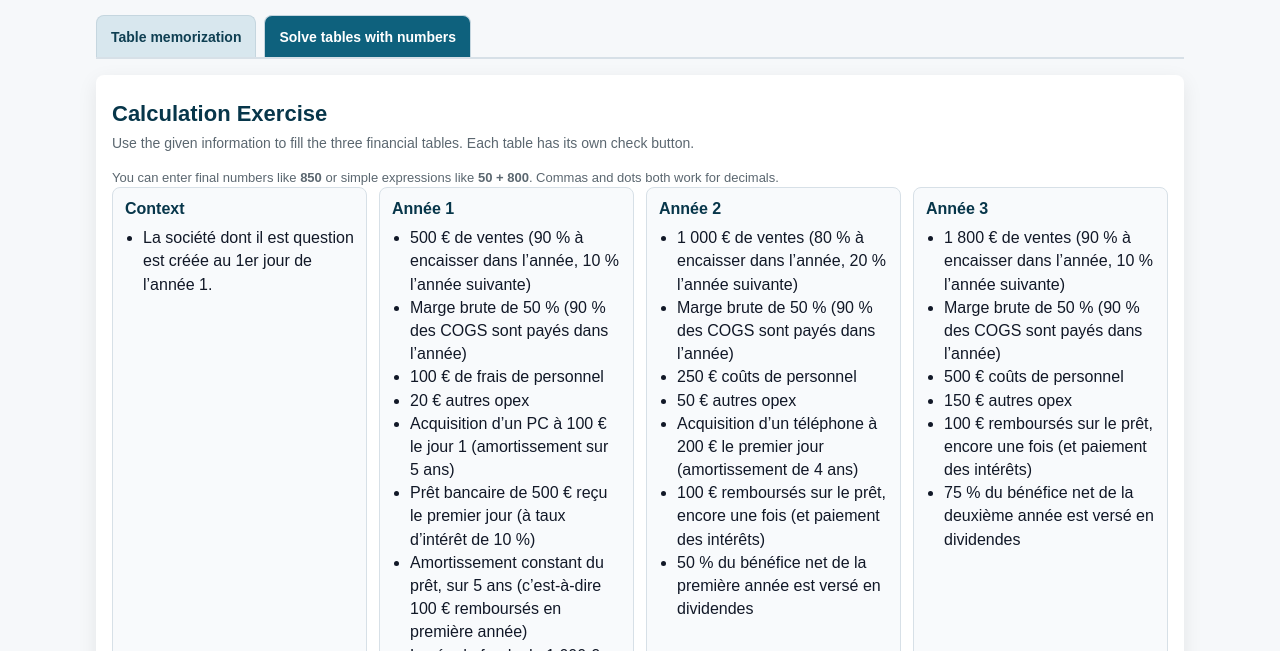
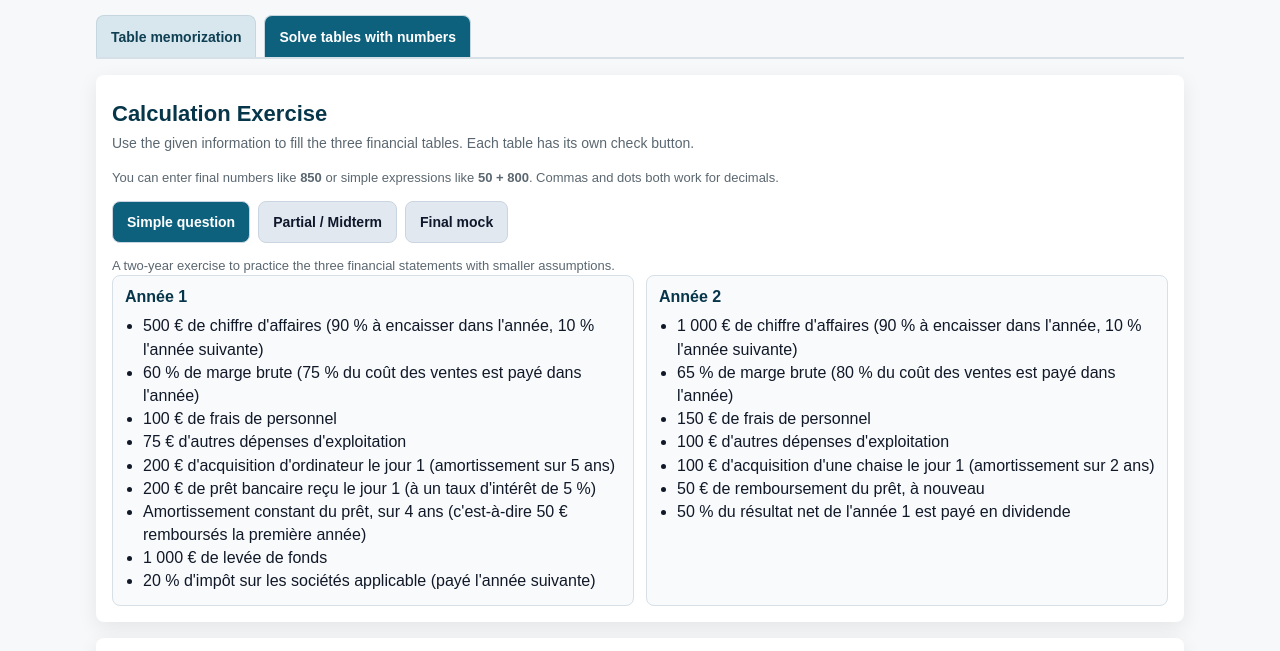
Before and after one commit to M-Hasan-Ibrahim/Finance_Helper, a plain HTML site: page practical.html in a window 1280 px wide. Both pictures are taken after a click on the button "Solve tables with numbers". Shown: the part 136-787 px from the top of the page. Drawn offline with Linux system fonts and the light colour scheme.

Commit message:
added simple question

```diff
--- a/assets/practical.js
+++ b/assets/practical.js
@@ -2,6 +2,7 @@ const ROUND_LENGTH = 10;
 
 let TABLES = [];
 let EXERCISE = null;
+let activeExerciseId = null;
 let current = null;
 let missingIndexes = [];
 let titleOptions = [];
@@ -26,6 +27,7 @@ const els = {
   titleQuestion: document.getElementById("titleQuestion"),
   tableContainer: document.getElementById("tableContainer"),
   feedback: document.getElementById("feedback"),
+  calculationExerciseTabs: document.getElementById("calculationExerciseTabs"),
   exerciseGiven: document.getElementById("exerciseGiven"),
   exerciseTables: document.getElementById("exerciseTables")
 };
@@ -443,10 +445,50 @@ function switchPracticalTab(tabName) {
 
 function renderExercise() {
   if (!EXERCISE) return;
+  const exercises = EXERCISE.exercises || [EXERCISE];
+  activeExerciseId = activeExerciseId || exercises[0]?.id;
+
+  els.calculationExerciseTabs.innerHTML = exercises.map(exercise => `
+    <button
+      class="exercise-tab-button ${exercise.id === activeExerciseId ? "active" : ""}"
+      type="button"
+      data-exercise-tab="${escapeHtml(exercise.id)}"
+    >
+      ${escapeHtml(exercise.title)}
+    </button>`).join("");
+
+  els.calculationExerciseTabs.querySelectorAll("[data-exercise-tab]").forEach(button => {
+    button.addEventListener("click", () => {
+      activeExerciseId = button.dataset.exerciseTab;
+      renderExercise();
+    });
+  });
+
+  renderSelectedExercise();
+}
+
+function getActiveExercise() {
+  const exercises = EXERCISE.exercises || [EXERCISE];
+  return exercises.find(exercise => exercise.id === activeExerciseId) || exercises[0];
+}
+
+function renderSelectedExercise() {
+  const exercise = getActiveExercise();
+
+  if (!exercise.tables || !exercise.tables.length) {
+    els.exerciseGiven.innerHTML = `
+      <div class="feedback show">
+        <b>${escapeHtml(exercise.title)}</b><br />
+        ${escapeHtml(exercise.emptyMessage || "This exercise will be added later.")}
+      </div>`;
+    els.exerciseTables.innerHTML = "";
+    return;
+  }
 
   els.exerciseGiven.innerHTML = `
+    ${exercise.description ? `<p class="hint">${escapeHtml(exercise.description)}</p>` : ""}
     <div class="given-grid">
-      ${EXERCISE.given.map(section => `
+      ${exercise.given.map(section => `
         <div class="given-card">
           <h3>${escapeHtml(section.title)}</h3>
           <ul>
@@ -455,9 +497,9 @@ function renderExercise() {
         </div>`).join("")}
     </div>`;
 
-  els.exerciseTables.innerHTML = EXERCISE.tables.map(table => renderExerciseTable(table)).join("");
+  els.exerciseTables.innerHTML = exercise.tables.map(table => renderExerciseTable(exercise, table)).join("");
 
-  EXERCISE.tables.forEach(table => {
+  exercise.tables.forEach(table => {
     document
       .querySelector(`[data-check-table="${table.id}"]`)
       .addEventListener("click", () => checkExerciseTable(table.id));
@@ -467,7 +509,7 @@ function renderExercise() {
   });
 }
 
-function renderExerciseTable(table) {
+function renderExerciseTable(exercise, table) {
   const rowsHtml = table.rows.map((row, rowIndex) => {
     const classes = [row.type === "strong" ? "strong-row" : "", row.type === "total" ? "total-row" : ""].join(" ");
     return `
@@ -483,7 +525,7 @@ function renderExerciseTable(table) {
             <input
               type="text"
               inputmode="decimal"
-              aria-label="${escapeHtml(row.label)} ${escapeHtml(EXERCISE.years[yearIndex])}"
+              aria-label="${escapeHtml(row.label)} ${escapeHtml(exercise.years[yearIndex])}"
               data-exercise-input="${table.id}-${rowIndex}-${yearIndex}"
               placeholder="0"
             />
@@ -500,7 +542,7 @@ function renderExerciseTable(table) {
           <thead>
             <tr>
               <th>Rows to fill</th>
-              ${EXERCISE.years.map(year => `<th>${escapeHtml(year)}</th>`).join("")}
+              ${exercise.years.map(year => `<th>${escapeHtml(year)}</th>`).join("")}
             </tr>
           </thead>
           <tbody>${rowsHtml}</tbody>
@@ -515,7 +557,10 @@ function renderExerciseTable(table) {
 }
 
 function parseNumericAnswer(input) {
-  const cleaned = String(input || "")
+  const raw = String(input || "").trim();
+  if (raw === "/") return 0;
+
+  const cleaned = raw
     .trim()
     .replace(/\s+/g, "")
     .replace(/€/g, "")
@@ -538,8 +583,13 @@ function formatNumber(value) {
   return String(value).replace(".", ",");
 }
 
+function displayExpectedAnswer(row, yearIndex) {
+  return row.displayAnswers?.[yearIndex] ?? formatNumber(row.answers[yearIndex]);
+}
+
 function checkExerciseTable(tableId) {
-  const table = EXERCISE.tables.find(item => item.id === tableId);
+  const exercise = getActiveExercise();
+  const table = exercise.tables.find(item => item.id === tableId);
   let score = 0;
   let total = 0;
 
@@ -563,7 +613,8 @@ function checkExerciseTable(tableId) {
 }
 
 function showExerciseAnswers(tableId) {
-  const table = EXERCISE.tables.find(item => item.id === tableId);
+  const exercise = getActiveExercise();
+  const table = exercise.tables.find(item => item.id === tableId);
 
   table.rows.forEach((row, rowIndex) => {
     row.answers.forEach((answer, yearIndex) => {
@@ -574,7 +625,7 @@ function showExerciseAnswers(tableId) {
 
       input.classList.toggle("correct", ok);
       input.classList.toggle("wrong", !ok);
-      answerBox.textContent = `Correct: ${formatNumber(answer)}`;
+      answerBox.textContent = `Correct: ${displayExpectedAnswer(row, yearIndex)}`;
       answerBox.className = "cell-answer show";
     });
   });
--- a/assets/styles.css
+++ b/assets/styles.css
@@ -143,6 +143,25 @@ h2 {
 
 .sub-tab-panel[hidden] {
   display: none;
+}
+
+.exercise-tabs {
+  display: flex;
+  flex-wrap: wrap;
+  gap: 8px;
+  margin: 14px 0;
+}
+
+.exercise-tab-button {
+  background: #e2e8f0;
+  color: #0f172a;
+  border: 1px solid #cbd5e1;
+}
+
+.exercise-tab-button.active,
+.exercise-tab-button:hover {
+  background: var(--teal);
+  color: white;
 }
 
 .card,
@@ -663,7 +682,8 @@ tbody tr.strong-row td { font-weight: 700; }
   }
 
   .top-nav,
-  .sub-tabs {
+  .sub-tabs,
+  .exercise-tabs {
     display: grid;
     grid-template-columns: 1fr;
     gap: 6px;
@@ -671,7 +691,8 @@ tbody tr.strong-row td { font-weight: 700; }
   }
 
   .top-nav a,
-  .sub-tab-button {
+  .sub-tab-button,
+  .exercise-tab-button {
     width: 100%;
     border-radius: 8px;
     border: 1px solid #c5d6df;
--- a/data/calculation_exercise.json
+++ b/data/calculation_exercise.json
@@ -1,5 +1,108 @@
 {
-  "title": "Financial statement calculation exercise",
+  "title": "Financial statement calculation exercises",
+  "exercises": [
+    {
+      "id": "simple",
+      "title": "Simple question",
+      "description": "A two-year exercise to practice the three financial statements with smaller assumptions.",
+      "years": ["Année 1", "Année 2"],
+      "given": [
+        {
+          "title": "Année 1",
+          "items": [
+            "500 € de chiffre d'affaires (90 % à encaisser dans l'année, 10 % l'année suivante)",
+            "60 % de marge brute (75 % du coût des ventes est payé dans l'année)",
+            "100 € de frais de personnel",
+            "75 € d'autres dépenses d'exploitation",
+            "200 € d'acquisition d'ordinateur le jour 1 (amortissement sur 5 ans)",
+            "200 € de prêt bancaire reçu le jour 1 (à un taux d'intérêt de 5 %)",
+            "Amortissement constant du prêt, sur 4 ans (c'est-à-dire 50 € remboursés la première année)",
+            "1 000 € de levée de fonds",
+            "20 % d'impôt sur les sociétés applicable (payé l'année suivante)"
+          ]
+        },
+        {
+          "title": "Année 2",
+          "items": [
+            "1 000 € de chiffre d'affaires (90 % à encaisser dans l'année, 10 % l'année suivante)",
+            "65 % de marge brute (80 % du coût des ventes est payé dans l'année)",
+            "150 € de frais de personnel",
+            "100 € d'autres dépenses d'exploitation",
+            "100 € d'acquisition d'une chaise le jour 1 (amortissement sur 2 ans)",
+            "50 € de remboursement du prêt, à nouveau",
+            "50 % du résultat net de l'année 1 est payé en dividende"
+          ]
+        }
+      ],
+      "tables": [
+        {
+          "id": "pnl",
+          "title": "P&L / CDR",
+          "rows": [
+            { "label": "Revenues / Chiffre d'affaires", "hint": "Total revenue from the given information.", "answers": [500, 1000] },
+            { "label": "COGS / Coûts Directs", "hint": "(100% - gross margin percentage) × revenue.", "answers": [-200, -350] },
+            { "label": "Gross Margin / Marge Brute", "hint": "Revenue + COGS, or the given gross margin percentage × revenue.", "type": "strong", "answers": [300, 650] },
+            { "label": "Staff / Equipe", "hint": "Personnel costs from the given information.", "answers": [-100, -150] },
+            { "label": "Other Opex / Autres Coûts Opér.", "hint": "Other operating expenses from the given information.", "answers": [-75, -100] },
+            { "label": "EBITDA", "hint": "Gross margin + staff + other opex. Profit from normal operations before interest, taxes, depreciation, and amortization.", "type": "strong", "answers": [125, 400] },
+            { "label": "Amortization / Amortissements", "hint": "Acquisition cost ÷ useful life. Add amortization from all active assets.", "answers": [-40, -90] },
+            { "label": "EBIT", "hint": "EBITDA + amortization.", "type": "strong", "answers": [85, 310] },
+            { "label": "Interests", "hint": "Beginning-of-year bank loan × interest rate.", "answers": [-10, -7.5] },
+            { "label": "EBT / RNAI", "hint": "EBIT + interests.", "type": "strong", "answers": [75, 302.5] },
+            { "label": "Corporate Income Tax / IS", "hint": "Tax rate × EBT.", "answers": [-15, -60.5] },
+            { "label": "Net income / Résultat Net", "hint": "EBT + corporate income tax.", "type": "strong", "answers": [60, 242] }
+          ]
+        },
+        {
+          "id": "cashflow",
+          "title": "Cash Flow / TFT",
+          "rows": [
+            { "label": "Cash in of Revenues / Encaissements", "hint": "Cash collected this year from current-year and previous-year revenues.", "answers": [450, 950] },
+            { "label": "Cash out of COGS / Décaissements COGS", "hint": "COGS × percentage paid during the year, plus any previous-year unpaid COGS.", "answers": [-150, -330] },
+            { "label": "Cash out of Opex / Décaissements Opex", "hint": "Staff + other opex paid during the year.", "answers": [-175, -250] },
+            { "label": "Corporate Income Tax / IS", "hint": "Last year's tax paid this year.", "answers": [0, -15], "displayAnswers": ["/", "-15"] },
+            { "label": "Operating Cash Flow / Flux d'activité", "hint": "Total of the operating cash lines above. Cash generated by operations.", "type": "total", "answers": [125, 355] },
+            { "label": "Capex", "hint": "Assets bought this year.", "answers": [-200, -100] },
+            { "label": "Investing Cash Flow / Flux d'Invest.", "hint": "Capex plus cash from selling assets, if any.", "type": "total", "answers": [-200, -100] },
+            { "label": "Equity Raised / Levée de fonds", "hint": "Equity fundraising received by the company.", "answers": [1000, 0], "displayAnswers": ["1000", "/"] },
+            { "label": "Dividends Paid / Dividendes payés", "hint": "Percentage of previous-year net income paid as dividends.", "answers": [0, -30], "displayAnswers": ["/", "-30"] },
+            { "label": "Debt Drawn / Paid Back / Dettes financières", "hint": "New loan received, if any, minus repayments of bank loans.", "answers": [150, -50] },
+            { "label": "Interests Paid", "hint": "Beginning-of-year bank loan × interest rate.", "answers": [-10, -7.5] },
+            { "label": "Financing Cash Flow / Flux de financement", "hint": "Total of financing lines above: equity raised, dividends, debt movements, and interests paid.", "type": "total", "answers": [1140, -87.5] },
+            { "label": "Net Cash Flow / Variation de trésorerie", "hint": "Operating cash flow + investing cash flow + financing cash flow.", "type": "total", "answers": [1065, 167.5] }
+          ]
+        },
+        {
+          "id": "balance",
+          "title": "Balance Sheet / Bilan",
+          "rows": [
+            { "label": "Gross Fixed Assets / Immobilisations brutes", "hint": "Total capex bought since creation, before amortization.", "answers": [200, 300] },
+            { "label": "Cumulative Amortization", "hint": "Total amortization accumulated so far: previous years + this year.", "answers": [-40, -130] },
+            { "label": "Net Fixed Assets / Immobilisations nettes", "hint": "Gross fixed assets + cumulative amortization. Remaining accounting value of long-term assets.", "type": "total", "answers": [160, 170] },
+            { "label": "Receivables / Créances clients", "hint": "Revenue not yet collected at year-end.", "answers": [50, 100] },
+            { "label": "Payables / Dettes Fournisseurs", "hint": "COGS not yet paid at year-end.", "answers": [-50, -70] },
+            { "label": "Corporate Income Tax Debt / Dette d'IS", "hint": "Tax recorded this year but paid next year.", "answers": [-15, -60.5] },
+            { "label": "Working Capital / BFR", "hint": "Receivables + payables + corporate income tax debt.", "type": "total", "answers": [-15, -30.5] },
+            { "label": "Cash Available / Trésorerie disponible", "hint": "Previous cash available + current-year net cash flow.", "answers": [1065, 1232.5] },
+            { "label": "Outstanding Debt / Dettes financières restantes", "hint": "Remaining bank loan after repayments.", "answers": [-150, -100] },
+            { "label": "Net Cash / (Net Debt)", "hint": "Cash available + outstanding debt.", "type": "total", "answers": [915, 1132.5] },
+            { "label": "Equity Injected / Capital Social", "hint": "Total money injected by shareholders this year and in previous years.", "answers": [1000, 1000] },
+            { "label": "Reserves & Cumulative Net Inc. / Réserves", "hint": "Previous reserves + this year's net income + dividends paid.", "answers": [60, 272] },
+            { "label": "Shareholders Equity / Capitaux Propres", "hint": "Equity injected + reserves and cumulative net income.", "type": "total", "answers": [1060, 1272] }
+          ]
+        }
+      ]
+    },
+    {
+      "id": "midterm",
+      "title": "Partial / Midterm",
+      "description": "This section is ready for a future partial or midterm exercise.",
+      "emptyMessage": "No partial / midterm exercise has been added yet."
+    },
+    {
+      "id": "final",
+      "title": "Final mock",
+      "description": "The full three-year mock exercise.",
       "years": ["Année 1", "Année 2", "Année 3"],
       "given": [
         {
@@ -105,3 +208,5 @@
         }
       ]
     }
+  ]
+}
--- a/practical.html
+++ b/practical.html
@@ -89,6 +89,7 @@
         <h2>Calculation Exercise</h2>
         <p class="subtitle">Use the given information to fill the three financial tables. Each table has its own check button.</p>
         <p class="hint">You can enter final numbers like <b>850</b> or simple expressions like <b>50 + 800</b>. Commas and dots both work for decimals.</p>
+        <div class="exercise-tabs" id="calculationExerciseTabs"></div>
         <div id="exerciseGiven"></div>
       </section>
 
```
Lines whose indentation alone changed are shown as unchanged.
